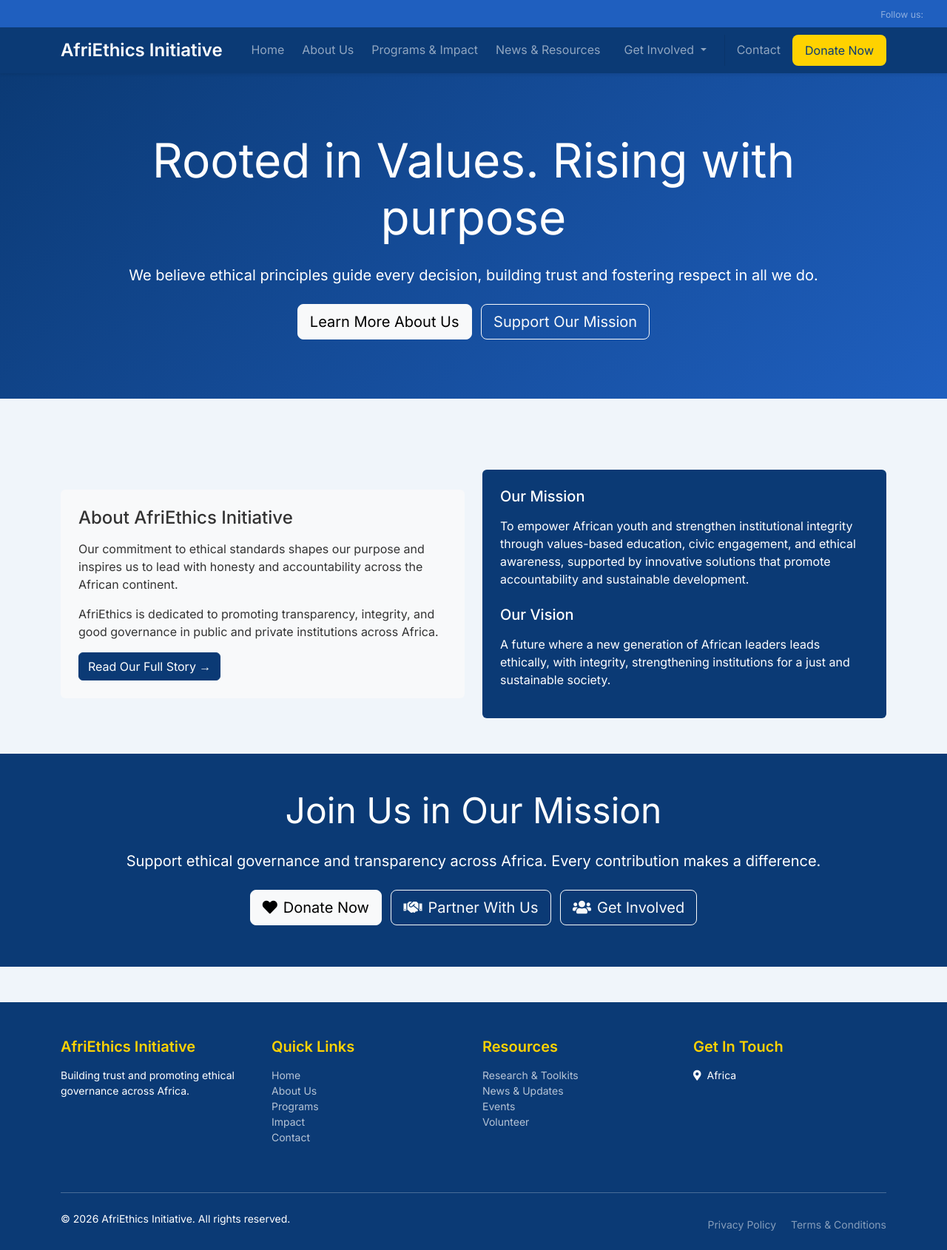
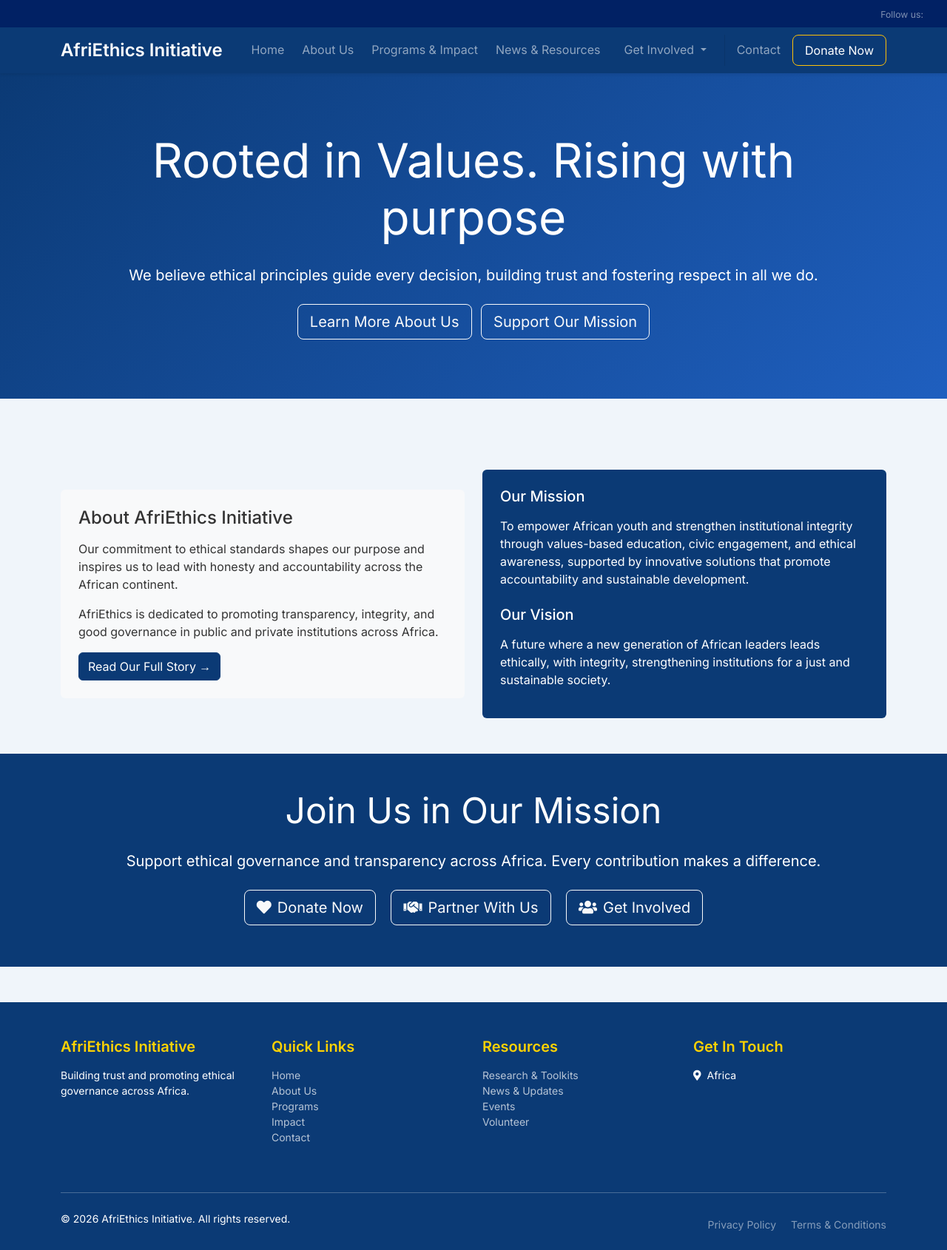
Before and after one commit to john-tech-sys/afriethics, a Django app: page / in a window 1280 px wide. Shown: the whole page at 74% size. Run offline with Django 5.2, Linux system fonts and the light colour scheme; data that the repository does not hold is empty; some libraries are stand-ins or nearby versions.

Commit message:
update with ping

```diff
--- a/home/models.py
+++ b/home/models.py
@@ -12,7 +12,12 @@ from django.utils.translation import gettext_lazy as _
 from django.utils.text import slugify
 from ckeditor.fields import RichTextField
 from engagement.models import Partnership, WhyPartnerWithUs, AreasOfPartnership
+from django.http import HttpResponse
 
+
+
+def health(request):
+    return HttpResponse("OK")
 
 
 class Section(models.Model):
--- a/home/urls.py
+++ b/home/urls.py
@@ -1,10 +1,12 @@
 from django.urls import path
 from .views import *
+from django.urls import path
+
 
 
 urlpatterns = [
-
 	path('', index, name='home'),
+    path("health/", health),
 	path('apply_for_cert', apply_for_cert, name='apply_for_cert'),
 	path('partnership', partnership, name='partnership'),
 	path('apply', apply, name='apply'),
--- a/templates/base.html
+++ b/templates/base.html
@@ -184,7 +184,7 @@
 
   <body>
     <!-- Top Bar Start -->
-    <div class="top-bar text-white-50 d-none d-lg-flex" style="background-color: #1F5FBF;">
+    <div class="top-bar text-white-50 d-none d-lg-flex" style="background-color: #012164;">
       <div>
         {% if site_settings.phone %}<i class="fa fa-phone me-2"></i>{{ site_settings.phone }}{% endif %}
         {% if site_settings.email %}<i class="fa fa-envelope ms-3 me-2"></i><a href="mailto:{{ site_settings.email }}" class="text-white-50">{{ site_settings.email }}</a>{% endif %}
@@ -234,7 +234,7 @@
 
             <!-- Secondary Navigation -->
             <li class="nav-item"><a class="nav-link px-2" href="/contact/">Contact</a></li>
-            <li class="nav-item"><a class="btn text-white px-3 py-2 rounded-3" href="/donate/" style="background-color: #FFD200; color: #0B3A75 !important;">Donate Now</a></li>
+            <li class="nav-item"><a class="btn btn-outline-warning text-white px-3 py-2 rounded-3" href="/donate/">Donate Now</a></li>
           </ul>
         </div>
       </div>
@@ -312,6 +312,13 @@
         </div>
       </div>
     </footer>
+    <div id="loader">Loading...</div>
+
+    <script>
+    window.onload = function() {
+      document.getElementById("loader").style.display = "none";
+    }
+    </script>
     <!-- Footer End -->
 
     <!-- Bootstrap JS -->
--- a/templates/core/about.html
+++ b/templates/core/about.html
@@ -217,7 +217,7 @@
     <h2 class="h3 mb-4">Join Us in Our Mission</h2>
     <p class="mb-4">Together, we can build more ethical and transparent societies across Africa.</p>
     <div class="d-flex gap-3 justify-content-center flex-wrap">
-      <a class="btn btn-light" href="/volunteer/">Volunteer With Us</a>
+      <a class="btn btn-outline-light" href="/volunteer/">Volunteer With Us</a>
       <a class="btn btn-outline-light" href="/partner/">Become a Partner</a>
       <a class="btn btn-outline-light" href="/donate/">Support Our Work</a>
     </div>
--- a/templates/core/home.html
+++ b/templates/core/home.html
@@ -38,7 +38,7 @@
       <div class="container text-center">
         <h1 class="display-3 mb-4">Rooted in Values. Rising with purpose</h1>
         <p class="fs-5 mb-4">We believe ethical principles guide every decision, building trust and fostering respect in all we do.</p>
-        <a class="btn btn-light btn-lg me-2" href="/about/">Learn More About Us</a>
+        <a class="btn btn-outline-light btn-lg me-2" href="/about/">Learn More About Us</a>
         <a class="btn btn-outline-light btn-lg" href="/donate/">Support Our Mission</a>
       </div>
     </div>
@@ -228,10 +228,10 @@
       <h2 class="display-5 mb-4">Join Us in Our Mission</h2>
       <p class="fs-5 mb-4">Support ethical governance and transparency across Africa. Every contribution makes a difference.</p>
       <div>
-        <a class="btn btn-light btn-lg me-2 mb-2" href="/donate/">
+        <a class="btn btn-outline-light btn-lg me-3 mb-2" href="/donate/">
           <i class="fas fa-heart me-2"></i>Donate Now
         </a>
-        <a class="btn btn-outline-light btn-lg me-2 mb-2" href="/partner/">
+        <a class="btn btn-outline-light btn-lg me-3 mb-2" href="/partner/">
           <i class="fas fa-handshake me-2"></i>Partner With Us
         </a>
         <a class="btn btn-outline-light btn-lg mb-2" href="/volunteer/">
--- a/templates/engagement/donate.html
+++ b/templates/engagement/donate.html
@@ -132,7 +132,7 @@
       <div class="p-5 bg-primary text-white rounded">
         <h3 class="mb-4"><i class="fas fa-handshake me-2"></i>Our Transparency Pledge</h3>
         <p>We guarantee that every donation is used responsibly and in alignment with our mission. All contributions are tax-deductible and detailed financial reports are available upon request.</p>
-        <a href="/about/transparency/" class="btn btn-light">View Our Financial Reports</a>
+        <a href="/about/transparency/" class="btn btn-outline-light">View Our Financial Reports</a>
       </div>
     </div>
   </div>
--- a/templates/programs/event_detail.html
+++ b/templates/programs/event_detail.html
@@ -188,7 +188,7 @@
         <div class="card-body">
           <p class="small text-muted">Get in touch with our team for more information about this event.</p>
           <a href="/contact/" class="btn btn-outline-primary btn-sm w-100 mb-2">Contact Us</a>
-          <a href="/" class="btn btn-light btn-sm w-100">Visit Website</a>
+          <a href="/" class="btn btn-outline-light btn-sm w-100">Visit Website</a>
         </div>
       </div>
     </div>
--- a/templates/programs/story_detail.html
+++ b/templates/programs/story_detail.html
@@ -153,7 +153,7 @@
             </button>
           {% endif %}
         </div>
-        <a href="/impact/" class="btn btn-light">
+        <a href="/impact/" class="btn btn-outline-light">
           <i class="fas fa-th me-2"></i>View All Stories
         </a>
         <div>
```
